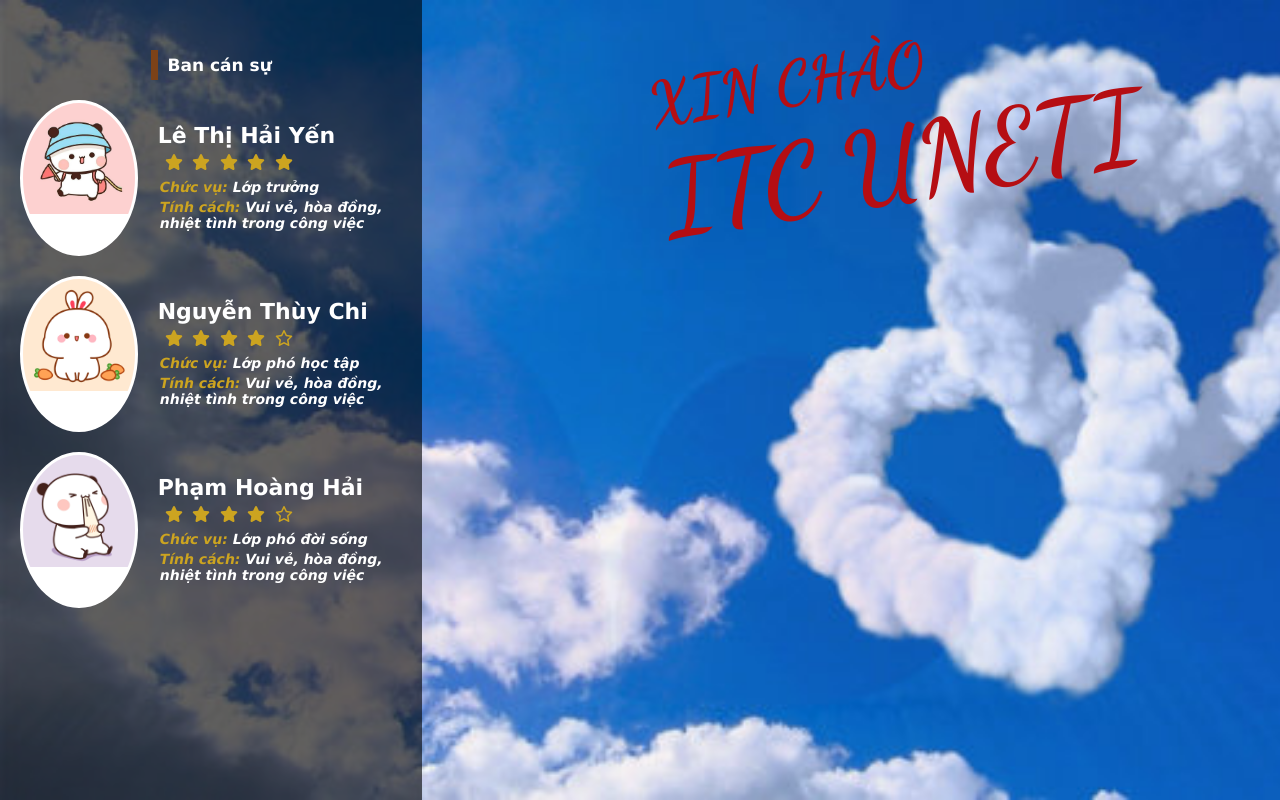
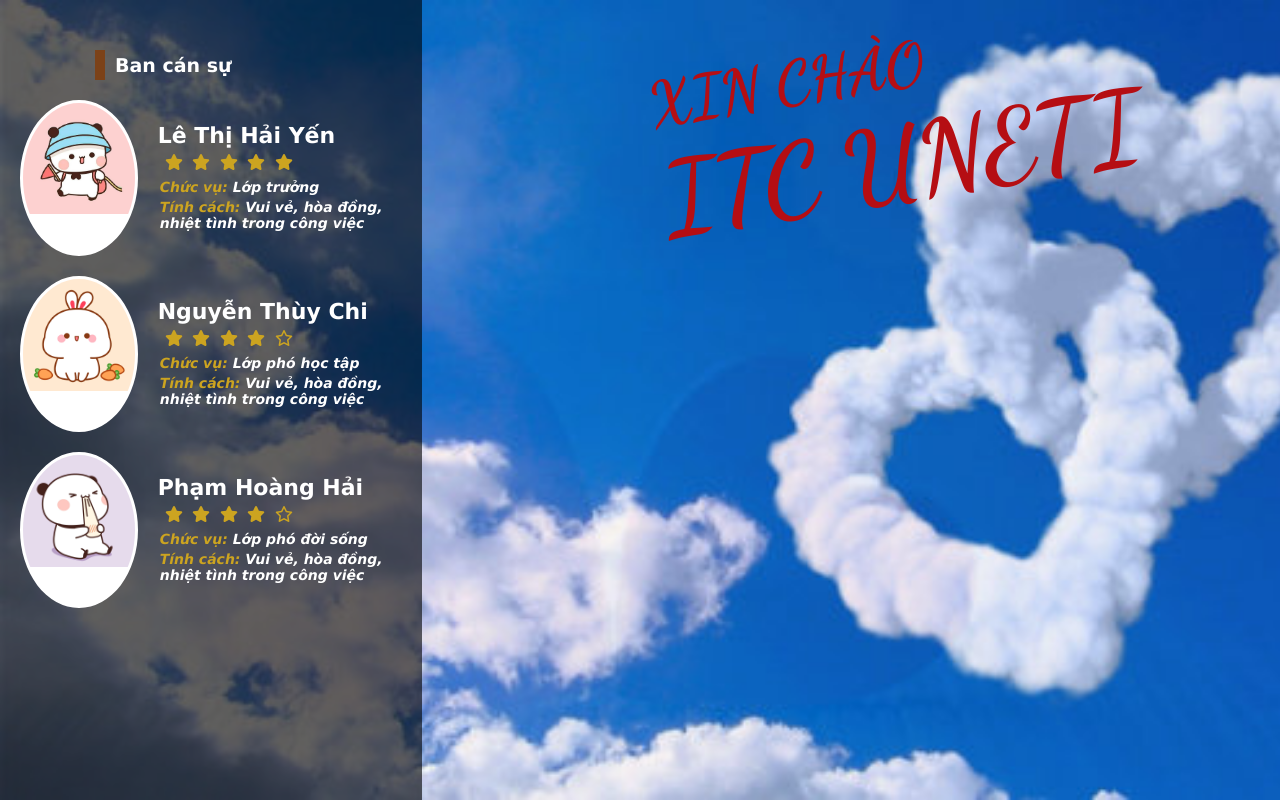
Before and after one commit to Gttluong/baitapbuoi1, a plain HTML site: page index.html in a window 1280 px wide. Drawn offline with Linux system fonts and the light colour scheme.

Commit message:
update code

```diff
--- a/index.css
+++ b/index.css
@@ -33,13 +33,12 @@ body{
     display:flex;
     flex-direction:column;
     justify-content:start;
-    align-items:center;
 }
 
 .blockData #title{
     margin-top: 40px;
 
-    font-size:17px;
+    font-size:19px;
 
     display:flex;
     flex-direction:row;
@@ -48,8 +47,9 @@ body{
 .blockData #title::before{
     content: ' ';
 
-    width:7px;
+    width:10px;
     height:30px;
+    margin-left:85px;
     margin-right:10px;
 
     background:rgb(124, 66, 24);
```
